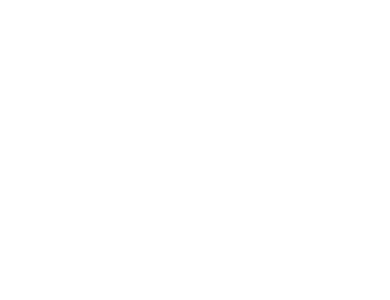
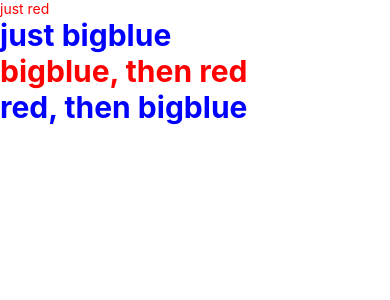
Before and after one commit to kklogg/react-native-tutorial, a React Native app: screen / in a window 390 px wide. Shown: the top 300 px of the page. Built offline with nearby package versions, Linux system fonts and the light colour scheme.

Commit message:
Add LotsOfStyles component

```diff
--- a/App.js
+++ b/App.js
@@ -1,40 +1,28 @@
 import React, { Component } from 'react';
-import { AppRegistry, Text, View } from 'react-native';
+import { AppRegistry, StyleSheet, Text, View } from 'react-native';
 
-class Blink extends Component {
-  constructor(props) {
-    super(props);
-    this.state = { isShowingText: true };
+const styles = StyleSheet.create({
+  bigblue: {
+    color: 'blue',
+    fontWeight: 'bold',
+    fontSize: 30,
+  },
+  red: {
+    color: 'red',
+  },
+});
 
-    setInterval(() => (
-      this.setState(previousState => (
-        { isShowingText: !previousState.isShowingText }
-      ))
-    ), 1000);
-  }
-
-  render() {
-    if (!this.state.isShowingText) {
-      return null;
-    }
-
-    return (
-      <Text>{this.props.text}</Text>
-    );
-  }
-}
-
-export default class BlinkApp extends Component {
+export default class LotsOfStyles extends Component {
   render() {
     return (
       <View>
-        <Blink text='I love to blink'/>
-        <Blink text='Yes blinking is so great'/>
-        <Blink text='Why did they ever take this out of HTML'/>
-        <Blink text='Look at me look at me look at me'/>
+        <Text style={styles.red}>just red</Text>
+        <Text style={styles.bigblue}>just bigblue</Text>
+        <Text style={[styles.bigblue, styles.red]}>bigblue, then red</Text>
+        <Text style={[styles.red, styles.bigblue]}>red, then bigblue</Text>
       </View>
     );
   }
 }
 
-AppRegistry.registerComponent('AwesomeProject', () => BlinkApp);
+AppRegistry.registerComponent('AwesomeProject', () => LotsOfStyles);
```
Also changed, not shown: src/Blink.js (added, +41 -0 lines).
